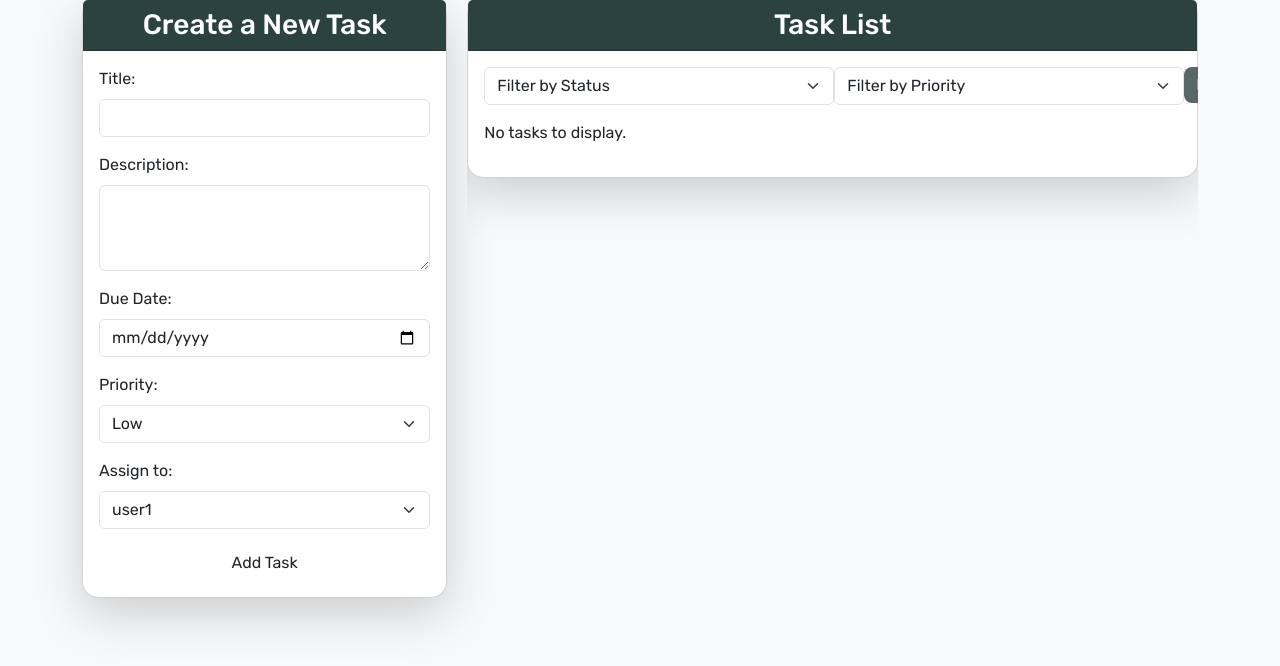
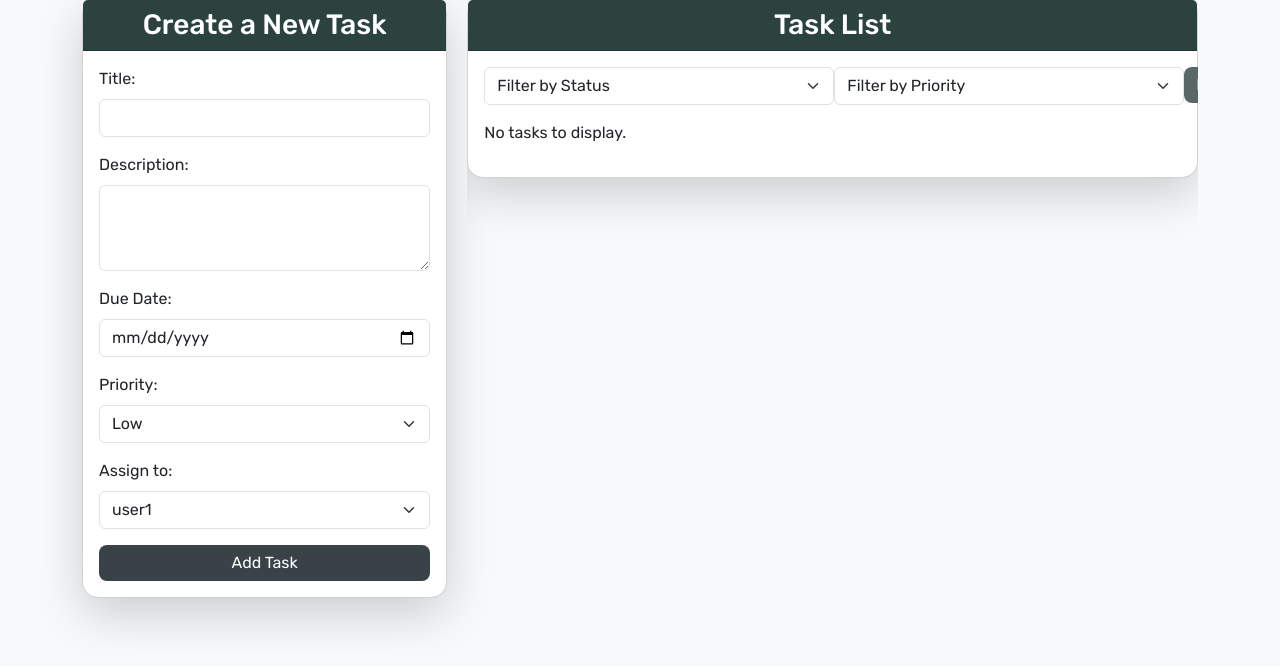
Before and after one commit to nclbrb/ListManagement, a PHP site: page / in a window 1280 px wide, with the pointer over the restyled element. Shown: the part 49-715 px from the top of the page. Run offline with PHP 8.4, Linux system fonts and the light colour scheme.

Commit message:
added a customized hover color for the button

```diff
--- a/index.css
+++ b/index.css
@@ -44,6 +44,11 @@ body {
     border: none;
 }
 
+.btn-custom:hover {
+    background-color: #394246;
+    color: white;
+}
+
 .bg-custom{
     background-color: #2C423F;
     color: white;
```
